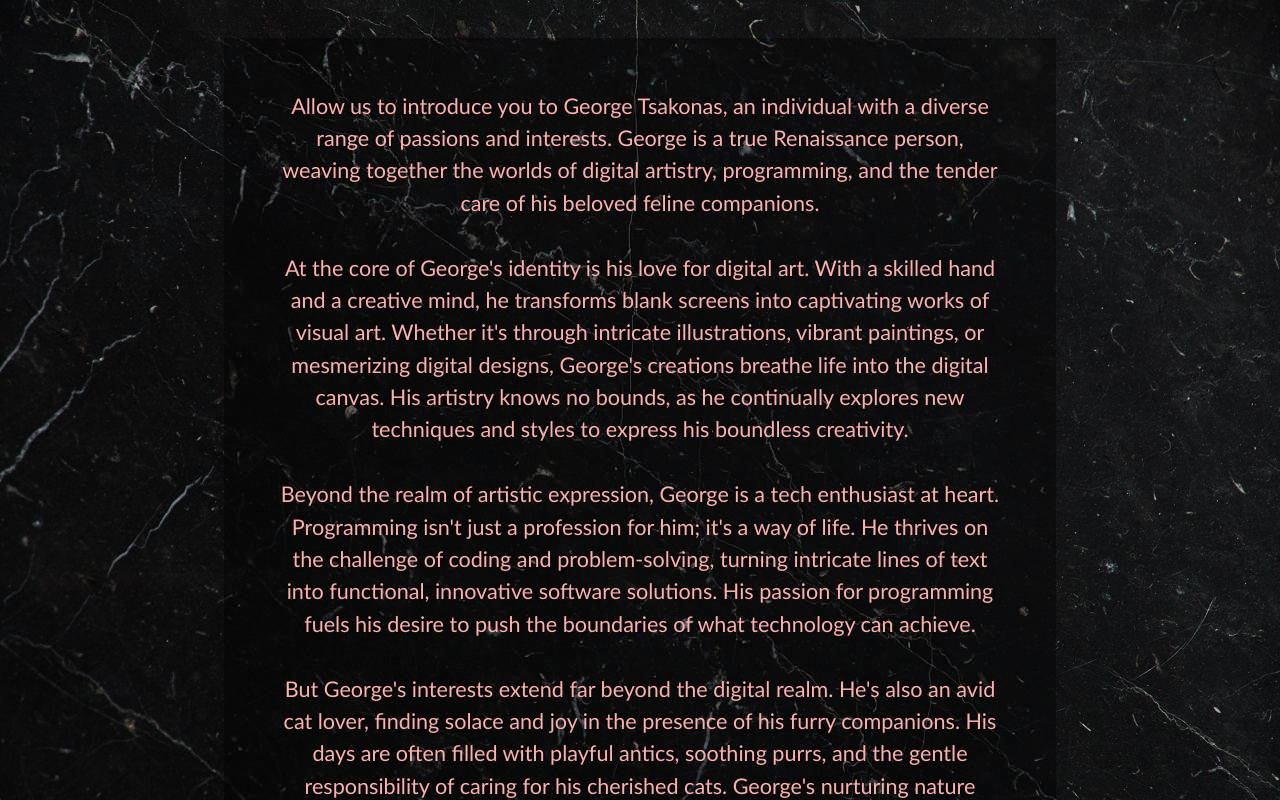
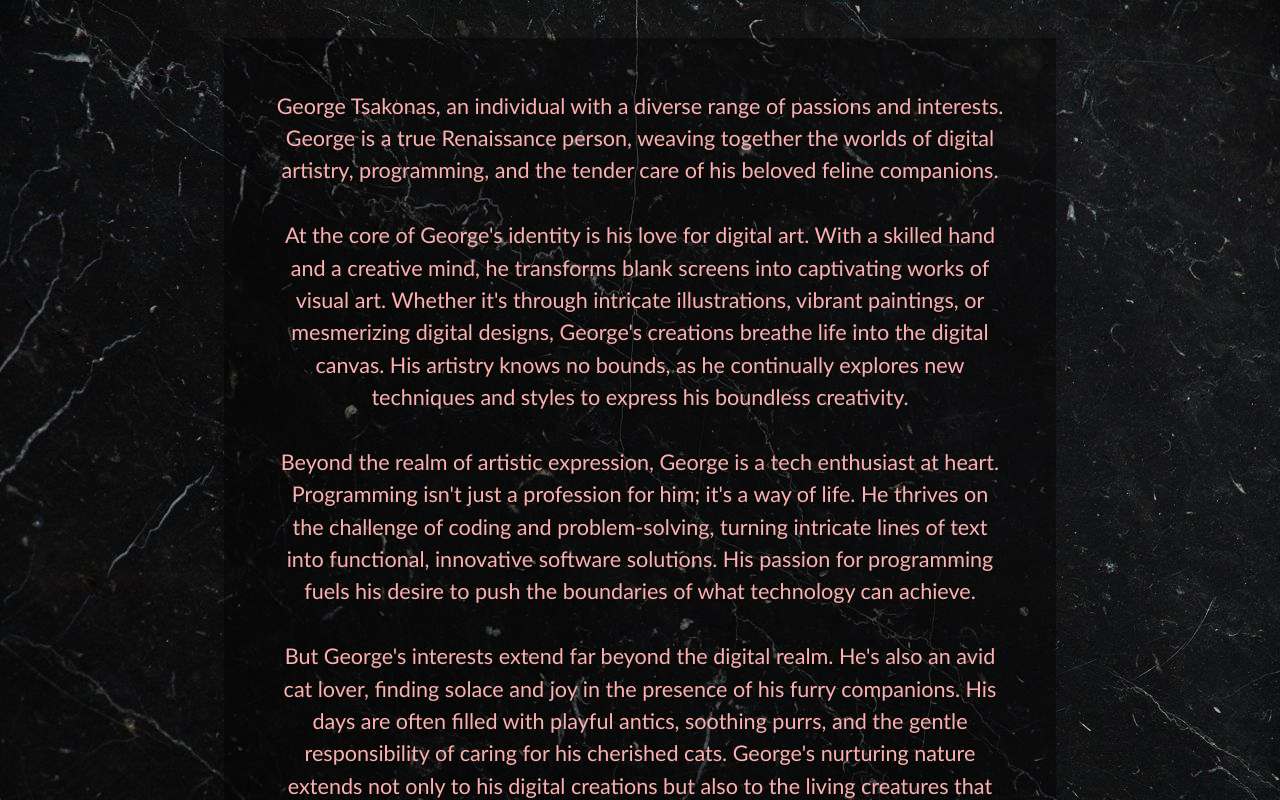
Before and after one commit to TsakDaniels/Art-Station, a website: page about.html in a window 1280 px wide. Shown: the top 800 px of the page. Drawn offline with nearby package versions, Linux system fonts and the light colour scheme.

Commit message:
name fixed

```diff
--- a/about.html
+++ b/about.html
@@ -13,7 +13,7 @@
 </head>
 <body>
     <div class="container">
-    <h2>Allow us to introduce you to George Tsakonas, an individual with a diverse range of passions and interests. George is a true Renaissance person, weaving together the worlds of digital artistry, programming, and the tender care of his beloved feline companions. <br> <br>
+    <h2>George Tsakonas, an individual with a diverse range of passions and interests. George is a true Renaissance person, weaving together the worlds of digital artistry, programming, and the tender care of his beloved feline companions. <br> <br>
 
         At the core of George's identity is his love for digital art. With a skilled hand and a creative mind, he transforms blank screens into captivating works of visual art. Whether it's through intricate illustrations, vibrant paintings, or mesmerizing digital designs, George's creations breathe life into the digital canvas. His artistry knows no bounds, as he continually explores new techniques and styles to express his boundless creativity. <br> <br>
 
```
Also changed, not shown: index.html (+1 -1 lines).
